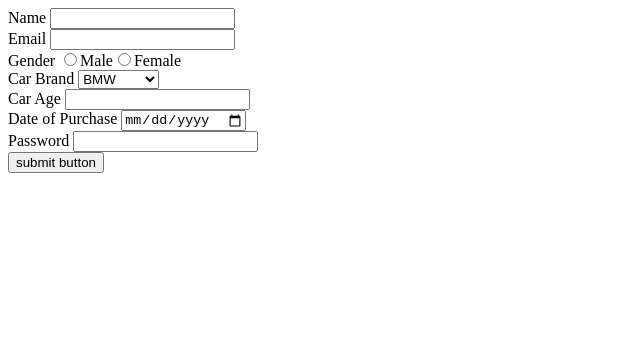
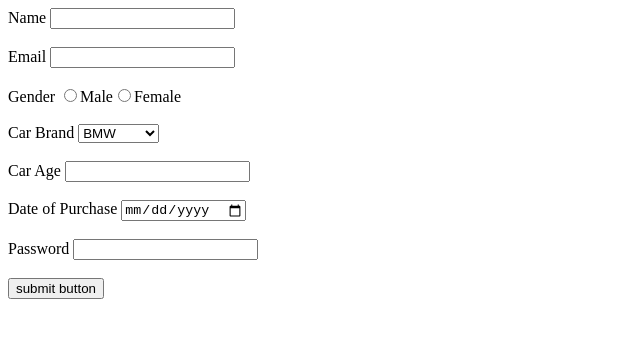
Before and after one commit to acciojob/car-insurance-form-KartikECE, a website: page main.html in a window 1280 px wide. Shown: the whole page, without its empty margins (0-640 px from the left). Drawn offline with Linux system fonts and the light colour scheme.

Commit message:
Completed

```diff
--- a/main.html
+++ b/main.html
@@ -8,41 +8,41 @@
 <body>
 	<!-- the entire body must be written by student -->
 	<form action="" method="post">
-		<div>
+
 			<label for="name">Name</label>
 			<input type="text" name="name" id="name" required>
-		</div>
-		<div>
+		<br><br>
+
 			<label for="email">Email</label>
 			<input type="email" name="email" id="email" required>
-		</div>
-		<div>
+		<br><br>
+
 			<label for="name">Gender</label>
 			<input type="radio" name="gender" value="Male" required>Male<input type="radio" name="gender" value="Female" required>Female
-		</div>
-		<div>
+	    <br><br>
+
 			<label for="car brands">Car Brand</label>
 			<select id="cars" name="cars">
 				<option value="BMW">BMW</option>
 				<option value="Audi">Audi</option>
 				<option value="Mercedez">Mercedez</option>
 			</select>
-		</div>
-		<div>
+		<br><br>
+
 			<label for="car age">Car Age</label>
 			<input type="number" name="carage" id="carage" required>
-		</div>
-		<div>
+		<br><br>
+
 			<label for="dop">Date of Purchase</label>
 			<input type="date" name="dop"  id="dop" required>
-		</div>
-		<div>
+
+		<br><br>
 			<label for="password">Password</label>
 			<input type="password" name="password" id="password" required>
-		</div>
-		<div>
+
+		<br><br>
 			<button type="submit">submit button </button>
-		</div>
+
 	</form>
 
     <script type="text/javascript" src="./script.js">
```
